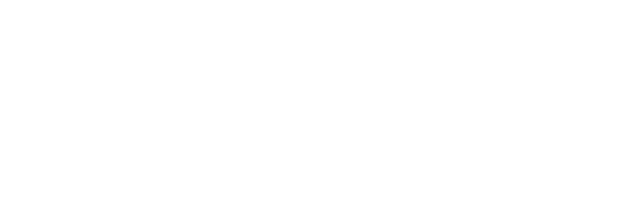
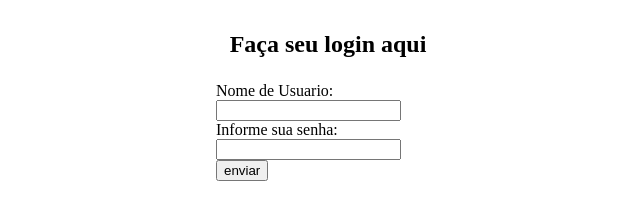
Before and after one commit to PauloVictor24/HTML, a plain HTML site: page aula10.19/formulario.html in a window 1280 px wide. Shown: the whole page, without its empty margins (312-952 px from the left). Drawn offline with Linux system fonts and the light colour scheme.

Commit message:
home criado

```diff
--- a/aula10.19/formulario.html
+++ b/aula10.19/formulario.html
@@ -6,6 +6,28 @@
     <title>Document</title>
 </head>
 <body>
+    <table width="230px" align="center">
+        <thead>
+            <tr>
+                <th><h2>Faça seu login aqui</h2></th>
+            </tr>
+        </thead>
+        <tbody>
+            <tr>
+                <td>
+                    <form action="">
+                        <label for="input_Nome">
+                            Nome de Usuario: <input id="input_Nome" type="text">
+                        </label>
+                        <label for="input_pass">
+                            Informe sua senha: <input id="input_pass " type="password">
+                           <input type="button" id="input_button" value="enviar">
+                        </label>
+                    </form>
+                </td>
+            </tr>
+        </tbody>
+    </table>
 
 </body>
 </html>
```
Also changed, not shown: aula10.19/home.html (added).
